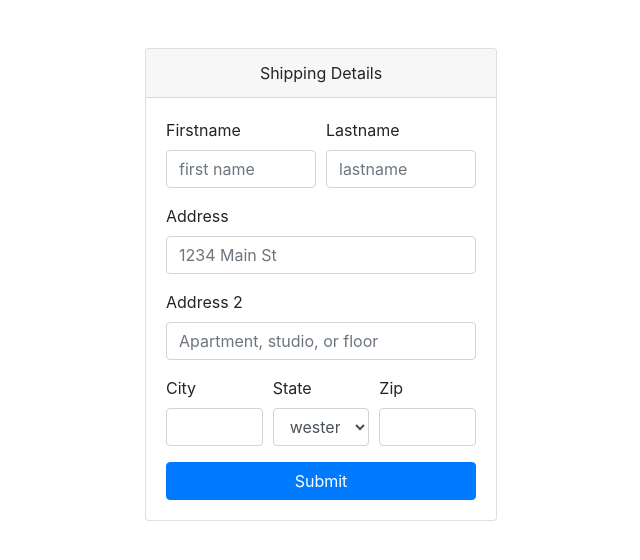
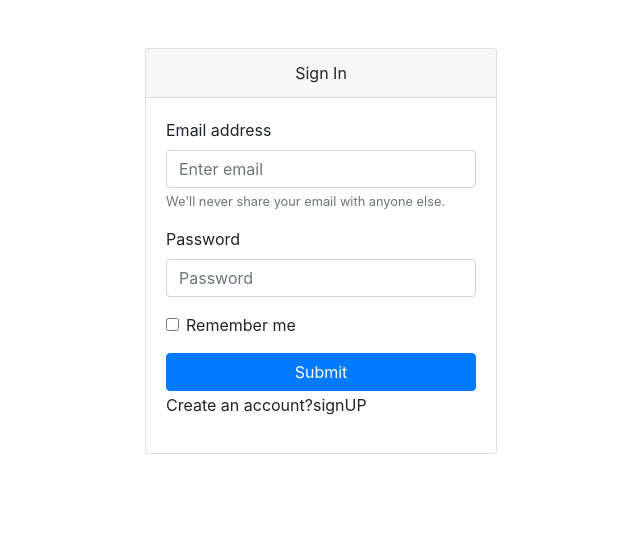
Before and after one commit to PrasadM96/Online-shopping-platform, a React (Create React App) app: page / in a window 1280 px wide. Shown: the top 560 px of the page, without its empty margins (319-959 px from the left). Built offline with nearby package versions, Linux system fonts and the light colour scheme.

Commit message:
temp commit

```diff
--- a/src/App.js
+++ b/src/App.js
@@ -3,6 +3,7 @@ import logo from "./logo.svg";
 import "./App.css";
 import Layout from "./components/Layout";
 import { Button } from "react-bootstrap";
+import SignInHandler from "./containers/SignInHandler";
 import SearchBarHandler from "./containers/SearchHandler";
 import ShippingDetailsHandler from "./containers/ShippingDetailsHandler";
 
@@ -13,7 +14,7 @@ class App extends Component {
       //   <SearchBar />
       //   <h1>Online shopping..</h1>
       // </Layout>
-      <ShippingDetailsHandler />
+      <SignInHandler />
     );
   }
 }
--- a/src/containers/SignInHandler.js
+++ b/src/containers/SignInHandler.js
@@ -1,5 +1,5 @@
 import React, { Component } from "react";
-import SignIn from "../components/SearchBar";
+import SignIn from "../components/SignIn";
 
 class SignInHandler extends Component {
   state = {
```
